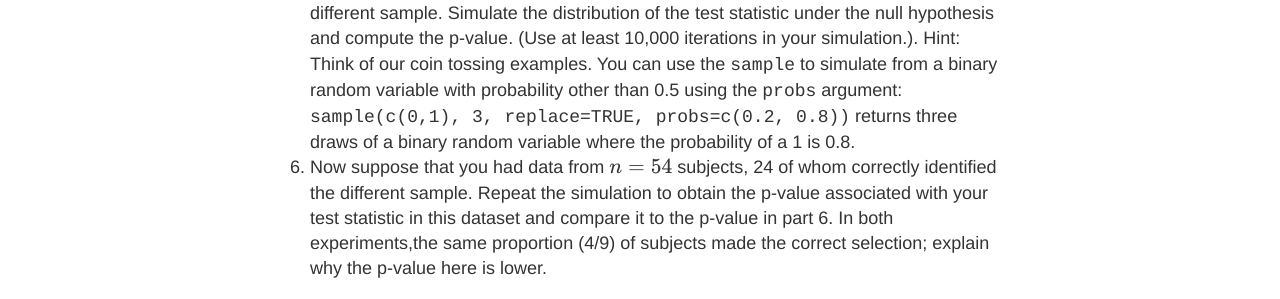
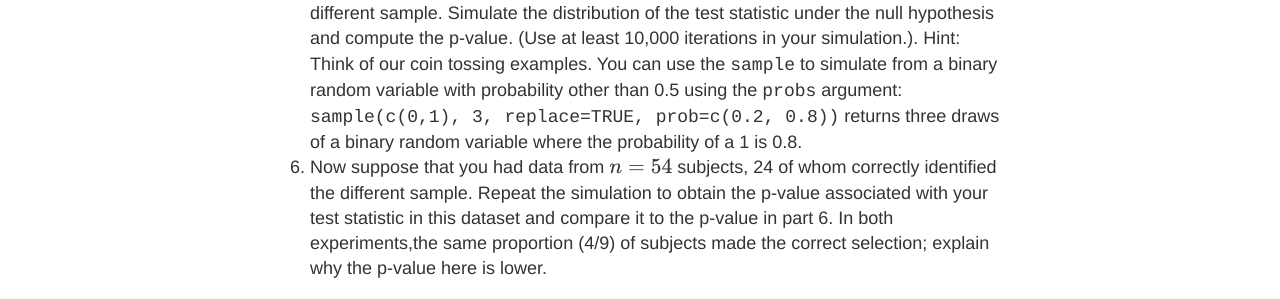
Before and after one commit to jaredsmurray/sta371h, a Jekyll site: the page built from docs/files/triangle.md, in a window 1280 px wide. Shown: the part 830-1129 px from the top of the page. Built offline with Jekyll 4.4.1, drawn with Linux system fonts in a browser that asks for light colours; formulas are drawn with MathJax 3.

Commit message:
Update triangle.md

```diff
--- a/docs/files/triangle.md
+++ b/docs/files/triangle.md
@@ -10,7 +10,7 @@ There are many different ways to design such an experiment, but most involve pre
 3. What is the probability that a *single* subject identifies the different sample if the null hypothesis is true (i.e. through random guessing)?
 4. Now suppose that we collect data from $n$ subjects. What is the *null hypothesis* of the relevant hypothesis test? (Hint: Remember that we are interested in assessing whether *anyone* can tell the difference between samples from each condition). What is an appropriate *test statistic* to measure evidence against the null hypothesis?
 5. For the given test statistic, how should we define "extreme" when computing the p-value? Assume that all the participants are honestly trying to identify the different sample.
-6. Suppose that you have data from $n=18$ subjects, 8 of whom correctly identified the different sample. Simulate the distribution of the test statistic under the null hypothesis and compute the p-value. (Use at least 10,000 iterations in your simulation.). Hint: Think of our coin tossing examples. You can use the `sample` to simulate from a binary random variable with probability other than 0.5 using the `probs` argument: `sample(c(0,1), 3, replace=TRUE, probs=c(0.2, 0.8))` returns three draws of a binary random variable where the probability of a 1 is 0.8.
+6. Suppose that you have data from $n=18$ subjects, 8 of whom correctly identified the different sample. Simulate the distribution of the test statistic under the null hypothesis and compute the p-value. (Use at least 10,000 iterations in your simulation.). Hint: Think of our coin tossing examples. You can use the `sample` to simulate from a binary random variable with probability other than 0.5 using the `probs` argument: `sample(c(0,1), 3, replace=TRUE, prob=c(0.2, 0.8))` returns three draws of a binary random variable where the probability of a 1 is 0.8.
 7. Now suppose that you had data from $n=54$ subjects, 24 of whom correctly identified the different sample. Repeat the simulation to obtain the p-value associated with your test statistic in this dataset and compare it to the p-value in part 6. In both experiments,the same proportion (4/9) of subjects made the correct selection; explain why the p-value here is lower.
 
 [^1] That example is from Sir R.A. Fisher's 1935 book "The Design of Experiments", and involved an experiment with a single test subject who claimed she could tell the difference between a cup of tea with milk prepared by adding the milk first or the tea first. You can watch a short video about the experiment [here](https://www.youtube.com/watch?v=lgs7d5saFFc) or read its [Wikipedia page](https://en.wikipedia.org/wiki/Lady_tasting_tea), which steps through calculating p-values for different outcomes analytically.
```
